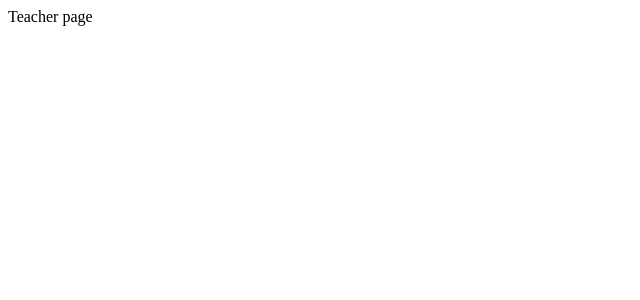
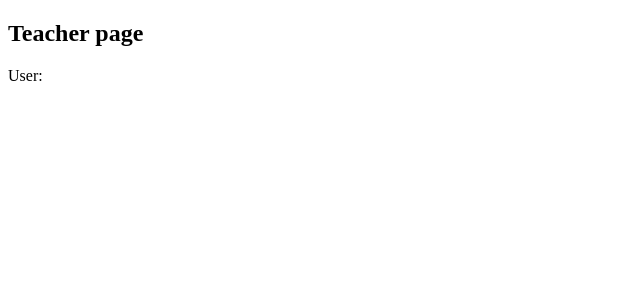
Before and after one commit to ArthurYegoryan/language-learning-app, a Next.js app: page /teacher in a window 1280 px wide. Shown: the top 300 px of the page, without its empty margins (0-640 px from the left). Built offline with nearby package versions, Linux system fonts and the light colour scheme.

Commit message:
feat(TeacherPage, redux): create and add redux to project, create single teacher page, configure redux/toolkit

```diff
--- a/app/layout.js
+++ b/app/layout.js
@@ -1,3 +1,5 @@
+import { ReduxProvider } from "@/redux/provider";
+
 export const metadata = {
   title: 'Language Learning App',
   description: 'Leader platform for learning programming',
@@ -7,7 +9,7 @@ export default function RootLayout({ children }) {
   return (
     <html lang="en">
       <body>
-        {children}
+        <ReduxProvider children={children} />
       </body>
     </html>
   )
--- a/app/teacher/page.jsx
+++ b/app/teacher/page.jsx
@@ -1,9 +1,9 @@
-const TeacherPage = () => {
+import TeacherPage from "@/components/teacherSection/TeacherPage";
+
+const Teacher = () => {
     return (
-        <section>
-            Teacher page
-        </section>
+        <TeacherPage />
     );
 };
 
-export default TeacherPage;
+export default Teacher;
--- a/components/loginSection/LoginSection.jsx
+++ b/components/loginSection/LoginSection.jsx
@@ -8,6 +8,8 @@ import Input from "@/generalComponents/inputComponents/generalInputComponent/Inp
 import Button from "@/generalComponents/button/Button.component";
 import { useEffect, useState } from "react";
 import { useRouter } from "next/navigation";
+import { logIn, logOut } from "@/redux/features/authSlice";
+import { useDispatch } from "react-redux";
 
 const fetchUserDataFromFirestore = async () => {
     const querySnapshot = await getDocs(collection(db, "users"));
@@ -26,6 +28,7 @@ const LoginSection = () => {
     const [ userData, setUserData ] = useState([]);
     const [ showErrorUserPass, setShowErrorUserPass ] = useState(false);
     const { push } = useRouter();
+    const dispatch = useDispatch();
 
     useEffect(() => {
         const fetchUserData = async () => {
@@ -40,6 +43,9 @@ const LoginSection = () => {
 
         userData.forEach((user) => {
             if (user.username === username && user.password === password) {
+                console.log(username);
+                dispatch(logIn(username));
+
                 if (user.role === "student") {
                     push("/student");
                 } else {
--- a/components/registrationSection/RegistrationSection.jsx
+++ b/components/registrationSection/RegistrationSection.jsx
@@ -7,6 +7,7 @@ import MainRegistrationPage from "./mainRegistrationPage/MainRegistrationPage";
 import TeacherAddInfoPage from "./teacherAddInfoPage/TeacherAddInfoPage";
 import { useState } from "react";
 import StudentAddInfoPage from "./studentAddInfoPage/StudentAddInfoPage";
+import { useRouter } from "next/navigation";
 
 const addUserDataToFireStore = async (userInfo, roleInfo) => {
     try {
@@ -23,6 +24,8 @@ const addUserDataToFireStore = async (userInfo, roleInfo) => {
 }
 
 const RegistrationSection = () => {
+    const { push } = useRouter();
+
     const [ username, setUsername ] = useState("");
     const [ firstname, setFirstname ] = useState("");
     const [ lastname, setLastname ] = useState("");
@@ -103,6 +106,8 @@ const RegistrationSection = () => {
 
         console.log("User info: " + JSON.stringify({...userInfo, ...teacherAddInfo}));
         console.log("User registered successfully!.");
+
+        push("/login");
     };
 
     return (
--- /dev/null
+++ b/components/teacherSection/TeacherPage.css
@@ -0,0 +1,3 @@
+body {
+    background-color: white;
+}
--- /dev/null
+++ b/components/teacherSection/TeacherPage.jsx
@@ -0,0 +1,19 @@
+"use client";
+
+import "./TeacherPage.css";
+import { useSelector } from "react-redux";
+
+const TeacherPage = () => {
+    const { username } = useSelector((state) => state.auth.value);
+
+    return (
+        <section>
+            <h1>Teacher page</h1>
+            <div>
+                User: {username}
+            </div>
+        </section>
+    );
+};
+
+export default TeacherPage;
--- a/package.json
+++ b/package.json
@@ -10,11 +10,13 @@
   },
   "dependencies": {
     "@geist-ui/react": "^2.2.5",
+    "@reduxjs/toolkit": "^2.0.1",
     "firebase": "^10.7.1",
     "firebase-admin": "^12.0.0",
     "next": "14.0.4",
     "react": "^18",
-    "react-dom": "^18"
+    "react-dom": "^18",
+    "react-redux": "^9.0.4"
   },
   "devDependencies": {
     "eslint": "^8",
--- /dev/null
+++ b/redux/features/authSlice.js
@@ -0,0 +1,29 @@
+import { createSlice, PayloadAction } from "@reduxjs/toolkit";
+
+const initialState = {
+    value: {
+        isAuth: false,
+        username: "",
+    }
+}
+
+export const auth = createSlice({
+    name: "auth",
+    initialState,
+    reducers: {
+        logOut: () => {
+            return initialState;
+        },
+        logIn: (state, action) => {
+            return {
+                value: {
+                    isAuth: true,
+                    username: action.payload,
+                },
+            };
+        },
+    },
+});
+
+export const { logIn, logOut } = auth.actions;
+export default auth.reducer;
--- /dev/null
+++ b/redux/provider.jsx
@@ -0,0 +1,8 @@
+"use client";
+
+import { store } from "./store";
+import { Provider } from "react-redux";
+
+export const ReduxProvider = ({ children }) => {
+    return <Provider store={store}> {children} </Provider>
+}
--- /dev/null
+++ b/redux/store.js
@@ -0,0 +1,8 @@
+import { configureStore } from "@reduxjs/toolkit";
+import authReducer from "./features/authSlice";
+
+export const store = configureStore({
+    reducer: {
+        auth: authReducer,
+    },
+});
```
Also changed, not shown: 1 other file (tests, documents, lock files or other folders).
